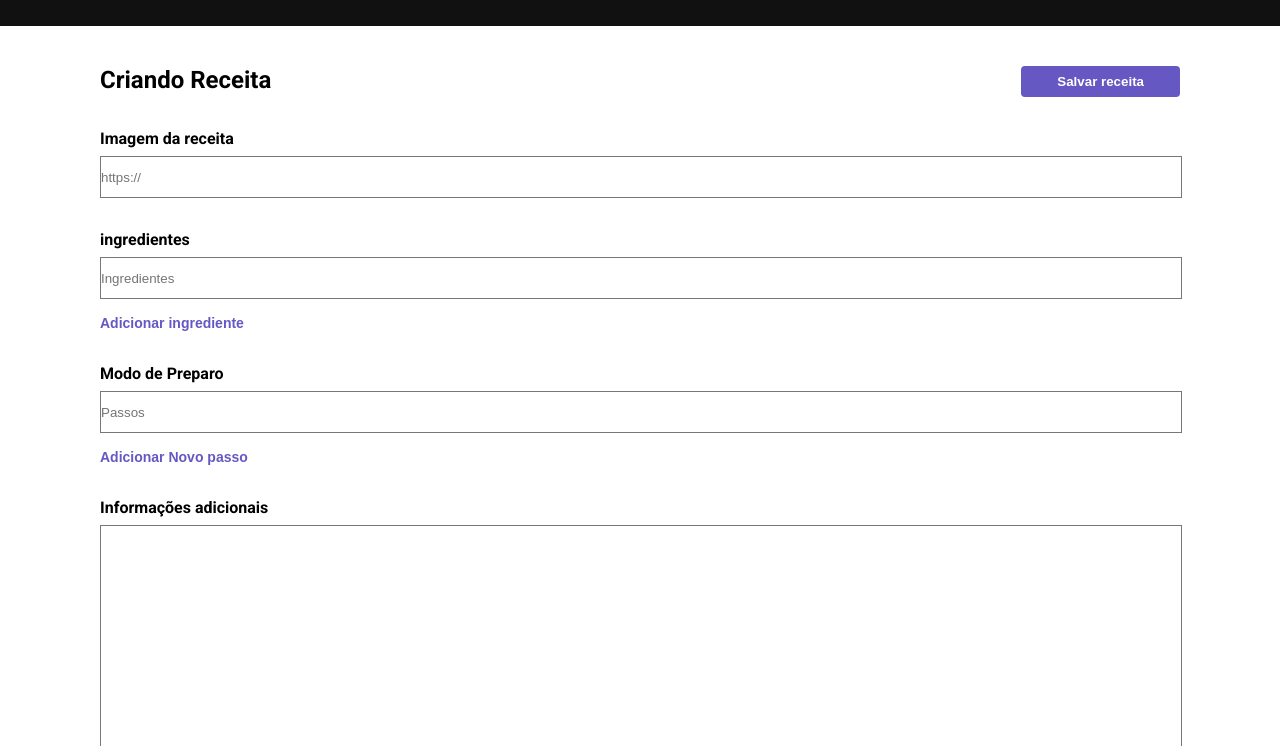
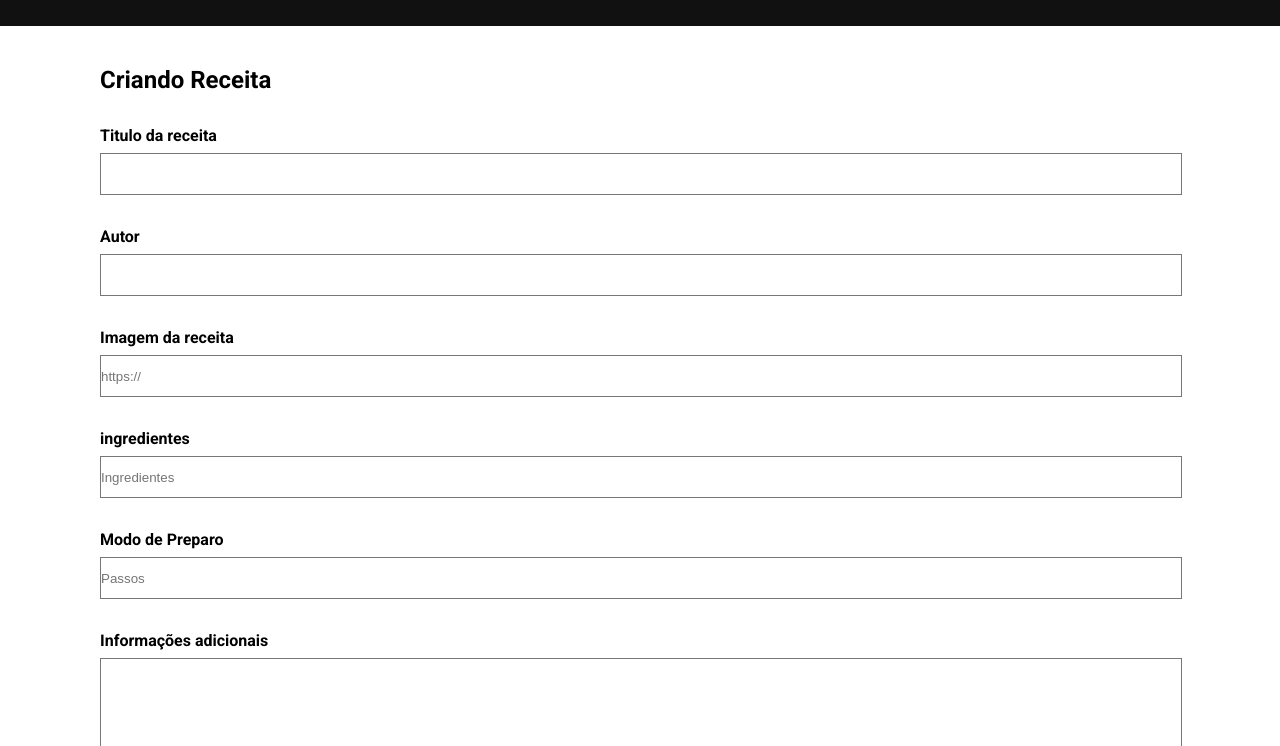
Before and after one commit to AguiarIsaac/foodfy, a website: page src/recipes/create.njk in a window 1280 px wide. Shown: the part 54-800 px from the top of the page. Drawn offline with nearby package versions, Linux system fonts and the light colour scheme; files that its build step writes are made by us from their sources.

Commit message:
changes and corrections

```diff
--- a/src/recipes/create.njk
+++ b/src/recipes/create.njk
@@ -1,10 +1,21 @@
 {% extends "recipes/layout.njk" %}
 
 {% block content %}
-    <form action="/recipes" method="post">
+    <form action="/admin/recipes/create" method="POST">
         <div class="title-form">
             <div>Criando Receita</div>
-            <button type="submit">Salvar receita</button>
+        </div>
+
+        <div class="item-group">
+            <div class="item">
+                <div>Titulo da receita</div>
+                <input type="text" name="title">
+            </div>
+
+            <div class="item">
+                <div>Autor</div>
+                <input type="text" name="author">
+            </div>
         </div>
 
         <div class="item">
@@ -14,19 +25,22 @@
 
         <div class="item">
             <div>ingredientes</div>
-            <input type="text" name="ingredients[]" placeholder="Ingredientes">
+            <input type="text" name="ingredients" placeholder="Ingredientes">
         </div>
-        <button type="submit" class="add-ingredient">Adicionar ingrediente</button>
+        {# <button type="submit" class="add-ingredient">Adicionar ingrediente</button> #}
 
         <div class="item">
             <div>Modo de Preparo</div>
-            <input type="text" name="methods[]" placeholder="Passos">
+            <input type="text" name="methods" placeholder="Passos">
         </div>
-        <button type="submit" class="add-methods">Adicionar Novo passo</button>
+        {# <button type="submit" class="add-methods">Adicionar Novo passo</button> #}
 
         <div class="item">
             <div>Informações adicionais</div>
-            <input type="url" name="Information" style="height: 260px">
+            <input type="text" name="info" style="height: 260px">
         </div>
+
+        <button type="submit">Salvar receita</button>
     </form>
+
 {% endblock %}
--- a/src/recipes/index.njk
+++ b/src/recipes/index.njk
@@ -11,7 +11,7 @@
 
             <div class="card">
                 <div class="image-card">
-                    <img src="{{recipe.image}}" alt="">
+                    <img src="{{recipe.image_url}}" alt="">
                 </div>
 
                 <div class="info-card">
```
Also changed, not shown: src/recipes/show.njk (+5 -9 lines).
